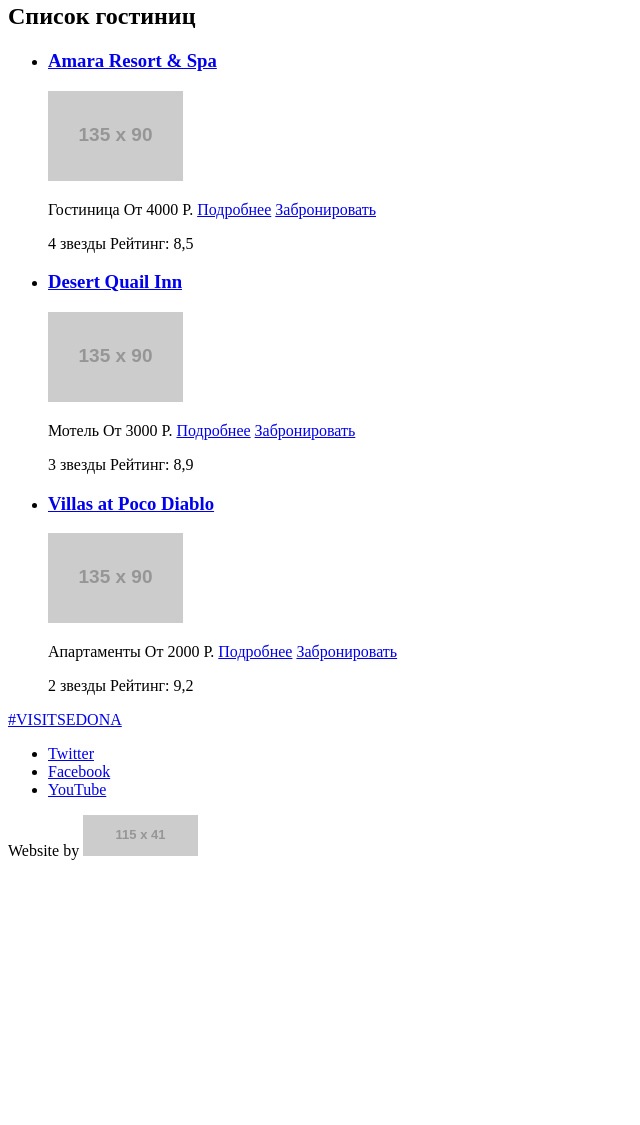
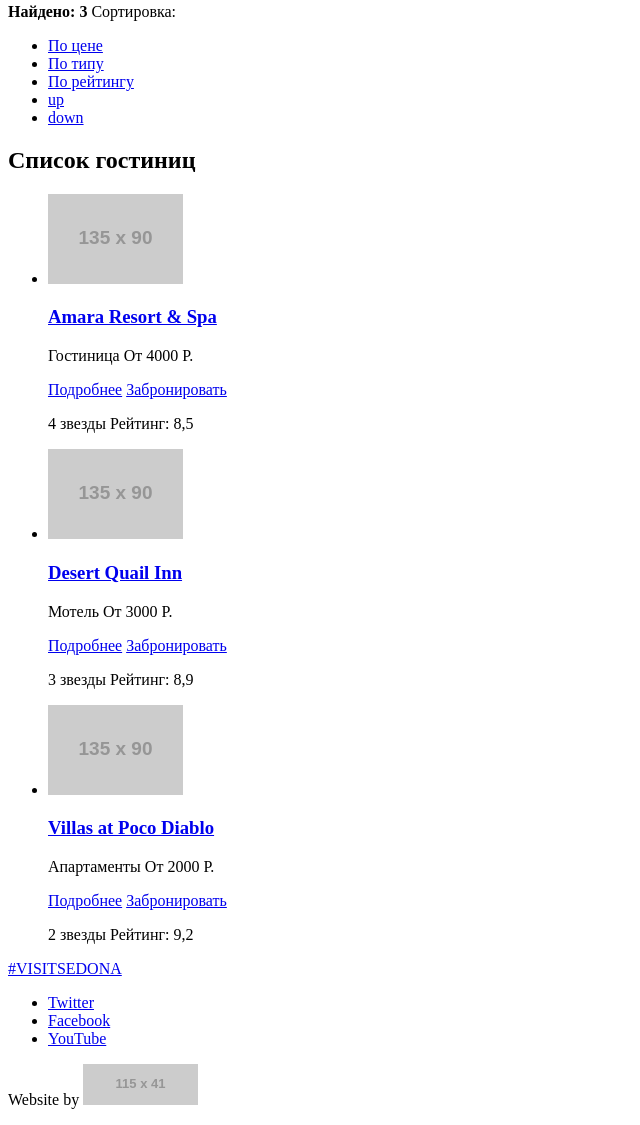
Before and after one commit to xDamneDx/463441-sedona-24, a plain HTML site: page catalog.html in a window 1280 px wide. Shown: the part 248-1373 px from the top of the page, without its empty margins (0-640 px from the left). Before the commit the page ends 1124 px from the top, so only its background shows below. Drawn offline with Linux system fonts and the light colour scheme; placeholder pictures from the web are drawn by us.

Commit message:
Проведена глобальная работа над ошибками первой вёрстки.

```diff
--- a/catalog.html
+++ b/catalog.html
@@ -1,9 +1,11 @@
 <!DOCTYPE html>
 <html lang="ru">
+
 <head>
   <meta charset="utf-8">
   <title>HTML Academy: Седона</title>
 </head>
+
 <body>
   <header class="main-header">
     <nav class="main-navigation">
@@ -20,89 +22,109 @@
   </header>
   <main class="container">
     <h1 class="visually-hidden">Бронирование гостиницы</h1>
+    <div class="filters">
+      <!-- Место для формы -->
+    </div>
+    <div class="results">
+      <b class="results-title">Найдено: <output>3</output></b>
+      <span class="sort-title">Сортировка:</span>
+      <ul class="sort-list">
+        <li class="sort-item"><a class="sort-link sort-link-current" href="#">По цене</a></li>
+        <li class="sort-item"><a class="sort-link" href="#">По типу</a></li>
+        <li class="sort-item"><a class="sort-link" href="#">По рейтингу</a></li>
+        <li class="sort-item sort-item-btn"><a class="sort-link sort-link-btn sort-link-btn-up" href="#">up</a></li>
+        <li class="sort-item sort-item-btn"><a class="sort-link sort-link-btn sort-link-btn-down" href="#">down</a></li>
+      </ul>
+    </div>
     <section class="hotels">
       <h2 class="visually-hidden">Список гостиниц</h2>
       <ul class="hotels-list">
         <li class="hotels-item">
+          <img class="hotel-image" src="https://via.placeholder.com/135x90.png?text=preview" width="135" height="90"
+            alt="Amara Resort & Spa">
+          <div class="hotel-info">
             <h3>
               <a href="#">Amara Resort & Spa</a>
             </h3>
-              <p class="hotels-item-picture">
-                <a href="#">
-                  <img src="https://via.placeholder.com/135x90.png?text=preview" width="135" height="90" alt="Amara Resort & Spa">
-                </a>
+            <div class="hotel-info-block">
+              <p class="hotel-info-detailed">
+                <span class="hotel-type">Гостиница</span>
+                <span class="hotel-price">От 4000 Р.</span>
               </p>
-              <p class="hotels-item-info">
-                <span class="hotels-item-type">Гостиница</span>
-                <span class="hotels-item-price">От 4000 Р.</span>
+              <p class="hotel-info-buttons">
                 <a class="button" href="#">Подробнее</a>
                 <a class="button" href="#">Забронировать</a>
               </p>
-              <p class="hotels-item-ratings">
-                <span class="hotels-item-class">4 звезды</span>
-                <span class="hotels-item-rate">Рейтинг: 8,5</span>
+            </div>
+          </div>
+          <p class="hotel-ratings">
+            <span class="hotel-ratings-class">4 звезды</span>
+            <span class="hotel-ratings-rate">Рейтинг: <output>8,5</output></span>
           </p>
         </li>
         <li class="hotels-item">
+          <img class="hotel-image" src="https://via.placeholder.com/135x90.png?text=preview" width="135" height="90"
+            alt="Amara Resort & Spa">
+          <div class="hotel-info">
             <h3>
               <a href="#">Desert Quail Inn</a>
             </h3>
-              <p class="hotels-item-picture">
-                <a href="#">
-                  <img src="https://via.placeholder.com/135x90.png?text=preview" width="135" height="90" alt="Amara Resort & Spa">
-                </a>
+            <div class="hotel-info-block">
+              <p class="hotel-info-detailed">
+                <span class="hotel-type">Мотель</span>
+                <span class="hotel-price">От 3000 Р.</span>
               </p>
-              <p class="hotels-item-info">
-                <span class="hotels-item-type">Мотель</span>
-                <span class="hotels-item-price">От 3000 Р.</span>
+              <p class="hotel-info-buttons">
                 <a class="button" href="#">Подробнее</a>
                 <a class="button" href="#">Забронировать</a>
               </p>
-              <p class="hotels-item-ratings">
-                <span class="hotels-item-class">3 звезды</span>
-                <span class="hotels-item-rate">Рейтинг: 8,9</span>
+            </div>
+          </div>
+          <p class="hotel-ratings">
+            <span class="hotel-ratings-class">3 звезды</span>
+            <span class="hotel-ratings-rate">Рейтинг: <output>8,9</output></span>
           </p>
         </li>
         <li class="hotels-item">
+          <img class="hotel-image" src="https://via.placeholder.com/135x90.png?text=preview" width="135" height="90"
+            alt="Amara Resort & Spa">
+          <div class="hotel-info">
             <h3>
               <a href="#">Villas at Poco Diablo</a>
             </h3>
-              <p class="hotels-item-picture">
-                <a href="#">
-                  <img src="https://via.placeholder.com/135x90.png?text=preview" width="135" height="90" alt="Amara Resort & Spa">
-                </a>
+            <div class="hotel-info-block">
+              <p class="hotel-info-detailed">
+                <span class="hotel-type">Апартаменты</span>
+                <span class="hotel-price">От 2000 Р.</span>
               </p>
-              <p class="hotels-item-info">
-                <span class="hotels-item-type">Апартаменты</span>
-                <span class="hotels-item-price">От 2000 Р.</span>
+              <p class="hotel-info-buttons">
                 <a class="button" href="#">Подробнее</a>
                 <a class="button" href="#">Забронировать</a>
               </p>
-              <p class="hotels-item-ratings">
-                <span class="hotels-item-class">2 звезды</span>
-                <span class="hotels-item-rate">Рейтинг: 9,2</span>
+            </div>
+          </div>
+          <p class="hotel-ratings">
+            <span class="hotel-ratings-class">2 звезды</span>
+            <span class="hotel-ratings-rate">Рейтинг: <output>9,2</output></span>
           </p>
         </li>
       </ul>
     </section>
   </main>
-    <footer>
-      <p class="footer-hashtag">
-        <a href="#visitsedona">#VISITSEDONA</a>
-      </p>
-      <div class="footer-social">
-        <ul>
-          <li><a class="social-button" href="#">Twitter</a></li>
-          <li><a class="social-button" href="#">Facebook</a></li>
-          <li><a class="social-button" href="#">YouTube</a></li>
+  <footer class="footer">
+    <a class="footer-hashtag" href="#visitsedona">#VISITSEDONA</a>
+    <ul class="social-list">
+      <li class="social-item"><a class="social-button" href="#">Twitter</a></li>
+      <li class="social-item"><a class="social-button" href="#">Facebook</a></li>
+      <li class="social-item"><a class="social-button" href="#">YouTube</a></li>
     </ul>
-      </div>
     <p class="footer-copyright">
       Website by
-        <a href="https://htmlacademy.ru">
+      <a href="https://htmlacademy.ru/intensive/htmlcss">
         <img src="https://via.placeholder.com/115x41.png?text=logo" width="115" height="41" alt="Логотип HTML Academy">
       </a>
     </p>
   </footer>
 </body>
+
 </html>
```
Also changed, not shown: index.html (+84 -29 lines). Lines whose indentation alone changed are shown as unchanged.
